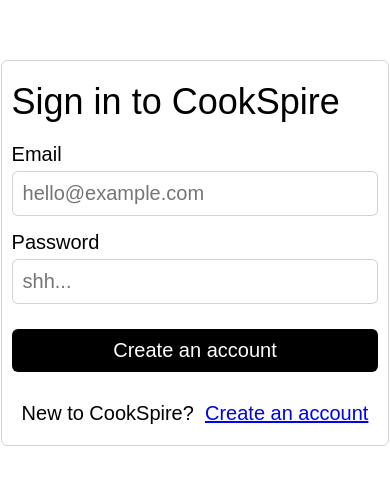
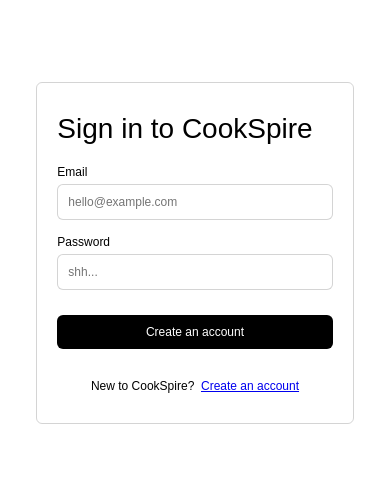
Before and after one commit to Cookspire/frontend, a React (Create React App) app: page / in a window 390 px wide. Shown: the part 169-654 px from the top of the page. Built offline with nearby package versions, Linux system fonts and the light colour scheme.

Commit message:
Media queries

```diff
--- a/src/index.css
+++ b/src/index.css
@@ -9,7 +9,7 @@
 
   --border: hsl(0, 0%, 0%, 0.17);
   --borderRadius: 6px;
-  --borderFocus: hsl(0, 0%, 1%);
+  --borderFocus: hsl(0, 0%, 50%);
 
   --buttonHover: hsl(0, 0%, 10%);
   --buttonBg: hsl(0, 0%, 0%);
@@ -49,7 +49,7 @@
   height: 100vh;
   font-size: var(--bodyFontSize);
   overflow: auto;
-  font-family:  Arial, Helvetica, sans-serif;
+  font-family: Arial, Helvetica, sans-serif;
 }
 
 .center-modal {
@@ -72,7 +72,7 @@
   flex-wrap: wrap;
   border: 1px solid var(--border);
   border-radius: var(--borderRadius);
-  padding: 10px;
+  padding: 20px;
 }
 
 .center-content-header {
@@ -107,3 +107,11 @@
   flex-direction: column;
   flex-wrap: wrap;
 }
+
+@media (max-width: 870px) {
+  body {
+    --headingFontSize: 42px;
+    --subHeadingFontSize: 28px;
+    --bodyFontSize: 12px;
+  }
+}
```
